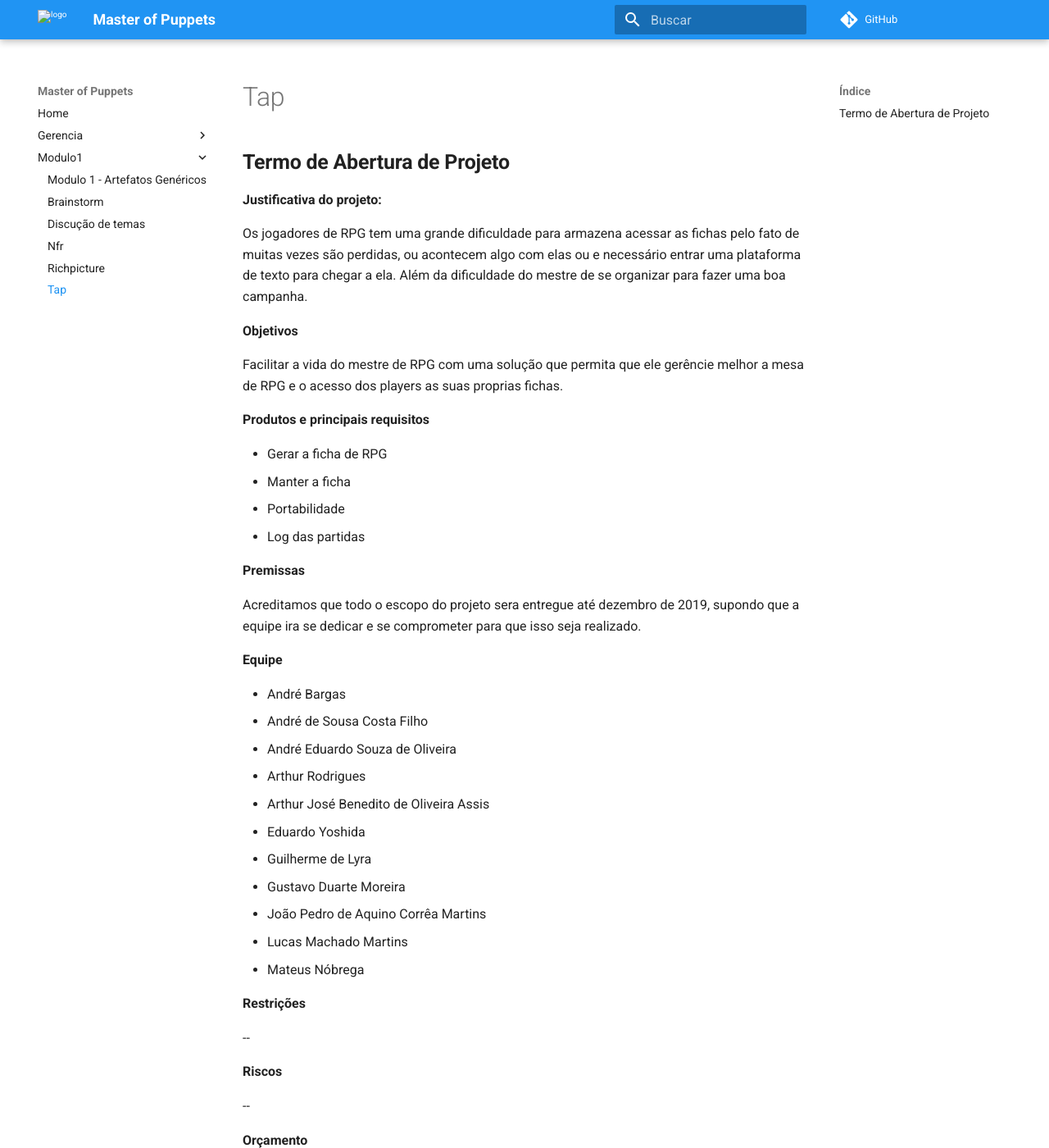
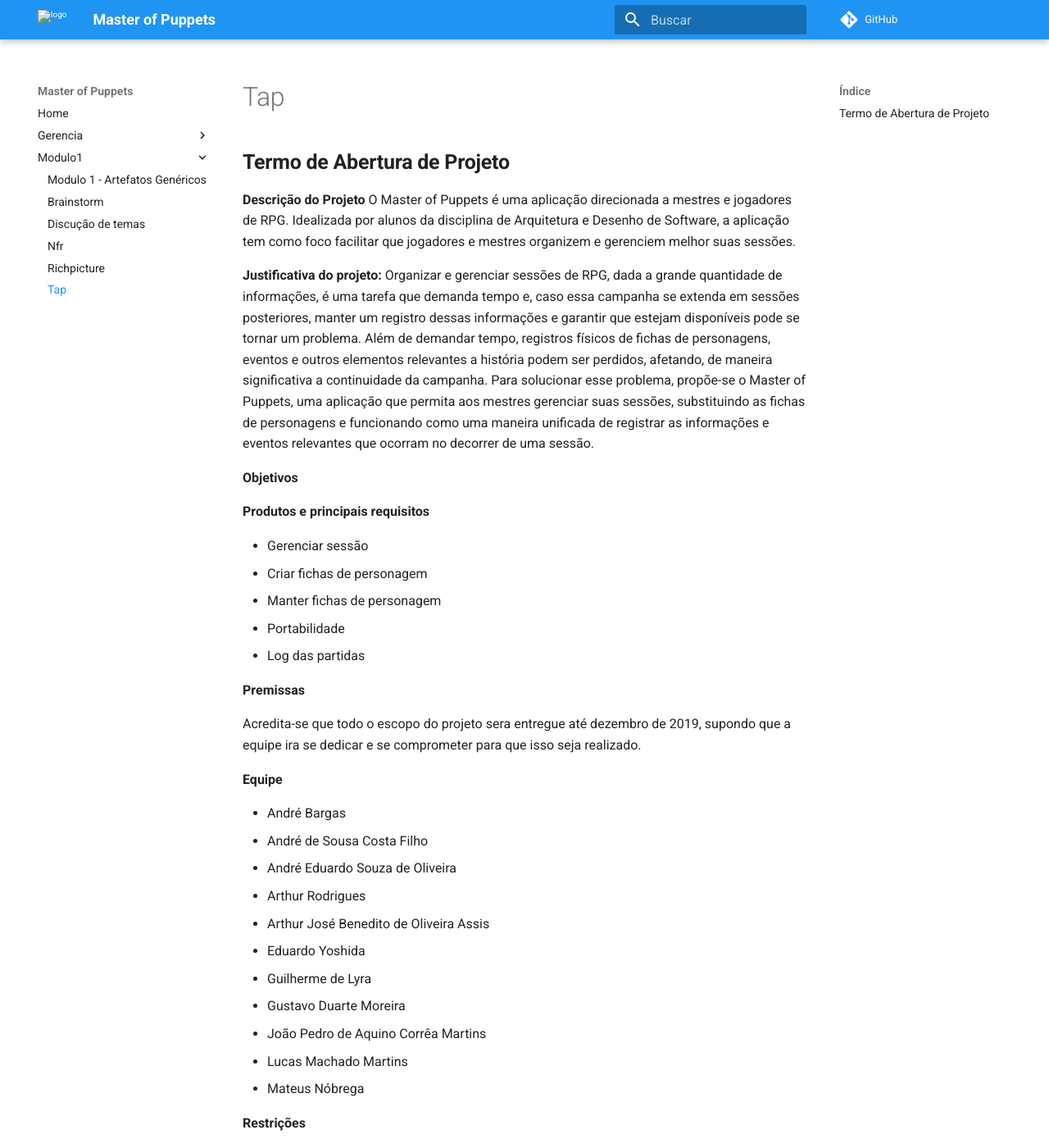
Before and after one commit to desenho-de-software-2019-02/Documentation, an MkDocs documentation site: the page built from docs/modulo1/tap.md, in a window 1280 px wide and 1400 px high. Shown: the whole window at 82% size. Built offline with MkDocs 1.6.1 and Material for MkDocs 9.7.7, drawn with Linux system fonts in a browser that asks for light colours; comment, search, counter and statistics services are not loaded; some of the changed text lies outside the part shown.

Commit message:
WIP updates justificatory, adds risks

```diff
--- a/docs/modulo1/tap.md
+++ b/docs/modulo1/tap.md
@@ -1,24 +1,26 @@
-
 ## **Termo de Abertura de Projeto**
 
+**Descrição do Projeto**
+O Master of Puppets é uma aplicação direcionada a mestres e jogadores de RPG. Idealizada por alunos da disciplina de Arquitetura e Desenho de Software, a aplicação tem como foco facilitar que jogadores e mestres organizem e gerenciem melhor suas sessões.
+
 **Justificativa do projeto:**
-
-Os jogadores de RPG tem uma grande dificuldade para armazena acessar as fichas pelo fato de muitas vezes são perdidas, ou acontecem algo com elas ou e necessário entrar uma plataforma de texto para chegar a ela. Além da dificuldade do mestre de se organizar para fazer uma boa campanha.
+Organizar e gerenciar sessões de RPG, dada a grande quantidade de informações, é uma tarefa que demanda tempo e, caso essa campanha se extenda em sessões posteriores, manter um registro dessas informações e garantir que estejam disponíveis pode se tornar um problema.
+Além de demandar tempo, registros físicos de fichas de personagens, eventos e outros elementos relevantes a história podem ser perdidos, afetando, de maneira significativa a continuidade da campanha.
+Para solucionar esse problema, propõe-se o Master of Puppets, uma aplicação que permita aos mestres gerenciar suas sessões, substituindo as fichas de personagens e funcionando como uma maneira unificada de registrar as informações e eventos relevantes que ocorram no decorrer de uma sessão.
 
 **Objetivos**
 
-Facilitar a vida do mestre de RPG com uma solução que permita que ele gerêncie melhor a mesa de RPG e o acesso dos players as suas proprias fichas.
-
 **Produtos e principais requisitos**
 
-* Gerar a ficha de RPG
-* Manter a ficha
+* Gerenciar sessão
+* Criar fichas de personagem
+* Manter fichas de personagem
 * Portabilidade
 * Log das partidas
 
 **Premissas**
 
-Acreditamos que todo o escopo do projeto sera entregue até dezembro de 2019, supondo que a equipe ira se dedicar e se comprometer para que isso seja realizado.
+Acredita-se que todo o escopo do projeto sera entregue até dezembro de 2019, supondo que a equipe ira se dedicar e se comprometer para que isso seja realizado.
 
 **Equipe**
 
@@ -36,11 +38,15 @@
 
 **Restrições**
 
---
 
 **Riscos**
 
---
+| Riscos                                            | Impacto                                 | Medidas Preventivas                                                                                                                                    |
+|---------------------------------------------------|-----------------------------------------|--------------------------------------------------------------------------------------------------------------------------------------------------------|
+| Equipe muito grande dado o contexto da disciplina | Dificuldade na gerência da equipe       |  Dividir a equipe em tribos menores                                                                                                                    |
+| Membros da equipe abandonarem a disciplina        |  Sobrecarga dos membros restantes       |   Evitar que fatores internos possam causar abandono por parte de membros da equipe.                                                                   |
+| Tribos desalinhadas entre si                      | Entrega do produto pode ser prejudicada | Definir uma gerência central, responsável por acompanhar as tribos e mantê-las alinhadas tanto em relação a visão de produto quanto ao desenvolvimento |
+| Falta de comunicação                              | Dificuldade na gerência da equipe       |  Definir rituais e ferramentas de comunicação. Criar uma cultura de troca de informações e comunicação dentro da equipe.                               |
 
 **Orçamento**
 
```
